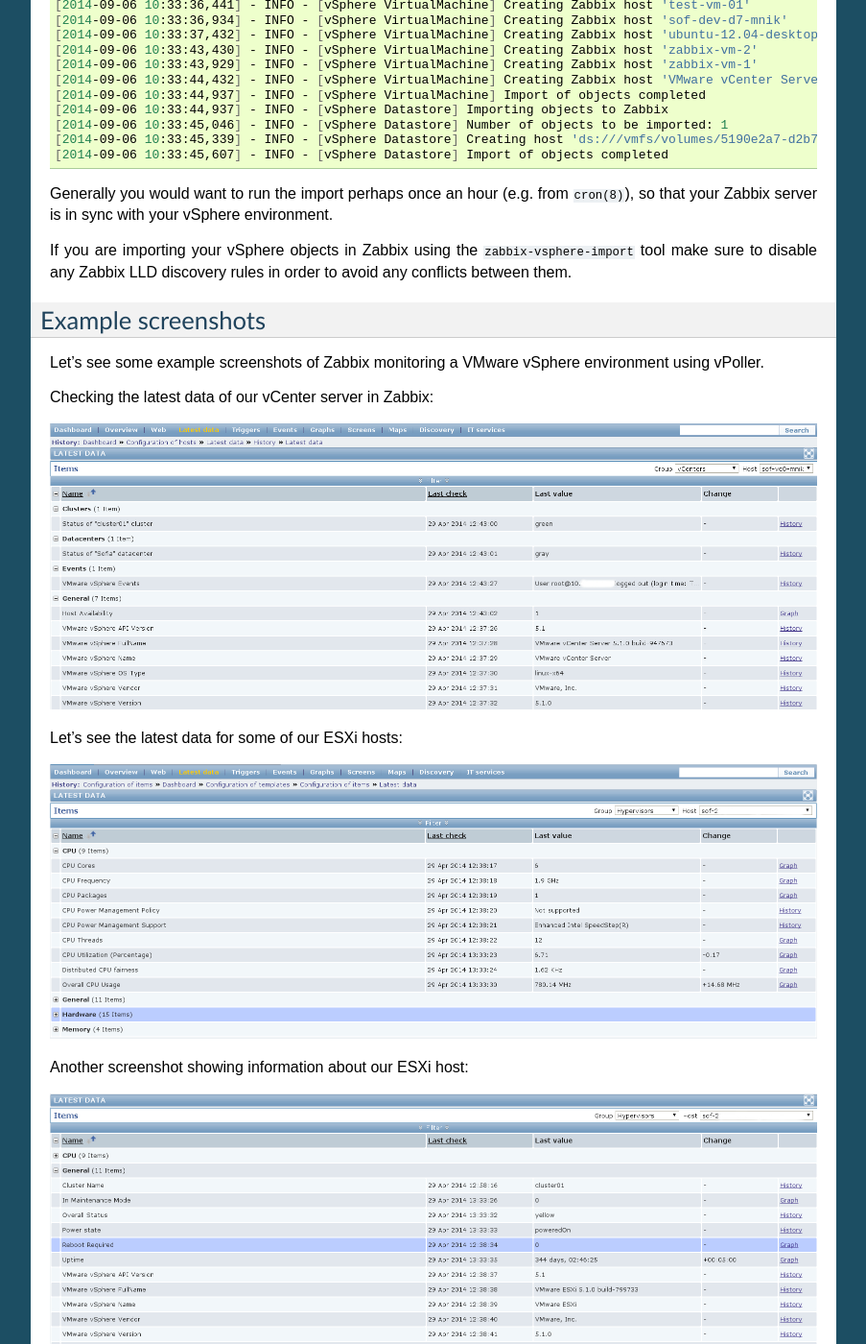
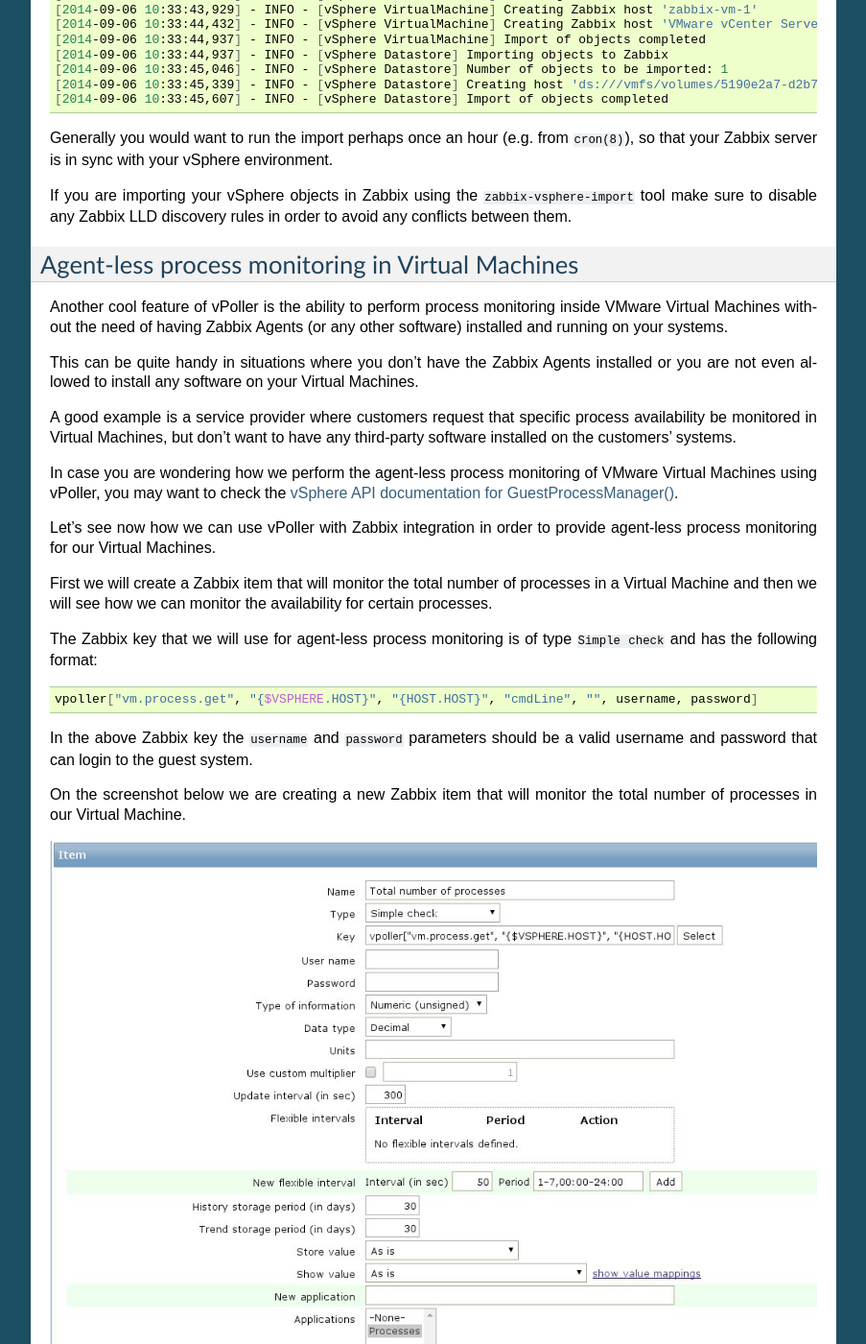
Before and after one commit to dnaeon/py-vpoller, a Sphinx documentation site: the page built from docs/vpoller-zabbix.rst, in a window 1280 px wide and 1400 px high, scrolled down 7670 px. Shown: the whole window at 96% size, without its empty margins (198-1101 px from the left). Built offline with Sphinx 7.4.7, drawn with Linux system fonts in a browser that asks for light colours; some of the changed text lies outside the part shown.

Commit message:
Document how to perform agent-less process monitoring with vPoller and Zabbix

```diff
--- a/docs/vpoller-zabbix.rst
+++ b/docs/vpoller-zabbix.rst
@@ -517,6 +514,119 @@
 Zabbix LLD discovery rules in order to avoid any conflicts between
 them.
 
+Agent-less process monitoring in Virtual Machines
+=================================================
+
+Another cool feature of vPoller is the ability to perform process
+monitoring inside VMware Virtual Machines without the need of having
+Zabbix Agents (or any other software) installed and running on your
+systems.
+
+This can be quite handy in situations where you don't have the
+Zabbix Agents installed or you are not even allowed to install any
+software on your Virtual Machines.
+
+A good example is a service provider where customers request
+that specific process availability be monitored in Virtual Machines,
+but don't want to have any third-party software installed on the
+customers' systems.
+
+In case you are wondering how we perform the agent-less process
+monitoring of VMware Virtual Machines using vPoller, you may want to
+check the `vSphere API documentation for GuestProcessManager()`_.
+
+.. _`vSphere API documentation for GuestProcessManager()`: http://pubs.vmware.com/vsphere-55/index.jsp#com.vmware.wssdk.apiref.doc/vim.vm.guest.ProcessManager.html
+
+Let's see now how we can use vPoller with Zabbix integration in order
+to provide agent-less process monitoring for our Virtual Machines.
+
+First we will create a Zabbix item that will monitor the
+total number of processes in a Virtual Machine and then we will see
+how we can monitor the availability for certain processes.
+
+The Zabbix key that we will use for agent-less process
+monitoring is of type ``Simple check`` and has the following format:
+
+.. code-block:: bash
+
+   vpoller["vm.process.get", "{$VSPHERE.HOST}", "{HOST.HOST}", "cmdLine", "", username, password]
+
+In the above Zabbix key the ``username`` and ``password`` parameters
+should be a valid username and password that can login to the guest
+system.
+
+On the screenshot below we are creating a new Zabbix item that will
+monitor the total number of processes in our Virtual Machine.
+
+.. image:: images/vpoller-zabbix-processes-1.jpg
+
+The key that we've used for monitoring the total number of processes
+in our guest system is this:
+
+.. code-block:: bash
+
+   vpoller["vm.process.get", "{$VSPHERE.HOST}", "{HOST.HOST}", "cmdLine", "", root, p4ssw0rd]
+
+We can also create a trigger for our item which will go into certain
+state whenever the total number of processes exceeds a certain value.
+
+.. image:: images/vpoller-zabbix-processes-2.jpg
+
+Now, let's add a second item which this time will be monitoring the
+number of Apache processes in our Virtual Machine.
+
+.. image:: images/vpoller-zabbix-processes-3.jpg
+
+On the screenshot above we have used the following
+Zabbix key in order to monitor the number of Apache processes in our
+Virtual Machine.
+
+.. code-block:: bash
+
+   vpoller["vm.process.get", "{$VSPHERE.HOST}", "{HOST.HOST}", "cmdLine", "/usr/sbin/apache2", root, p4ssw0rd]
+
+Should we want to be notified in case our process is not running we can
+create a trigger for our item and set the severity level of the issue.
+
+.. image:: images/vpoller-zabbix-processes-4.jpg
+
+.. note::
+
+   It is recommended that you use a system account with restricted
+   set of privileges when you perform agent-less process monitoring
+   with vPoller and Zabbix.
+
+   You may also want to consider creating a global Zabbix macro
+   for the system account username and password and use it in your
+   Zabbix keys, without having the need to include the username and
+   password in every single process-monitoring item that you
+   want to have.
+
+   Global macros in Zabbix can be created by navigating to
+   ``Administration -> General -> Macros`` in your Zabbix Dashboard.
+
+As a final example on agent-less process monitoring with vPoller and
+Zabbix we will see how to query the number of process from the
+command-line using the ``zabbix_get(8)`` tool.
+
+Here's how to query the total number of processes in a Virtual
+Machine from the command-line:
+
+.. code-block:: bash
+
+   $ zabbix_get -s 127.0.0.1 \
+                -p 10050 \
+		-k 'vpoller[vm.process.get, vc01.example.org, vm01.example.org, cmdLine, "", root, p4ssw0rd]'
+
+And this is how to query the number of certain processes in a Virtual
+Machine using ``zabbix_get(8)``:
+
+.. code-block:: bash
+
+   $ zabbix_get -s 127.0.0.1 \
+                -p 10050 \
+		-k 'vpoller[vm.process.get, vc01.example.org, vm01.example.org, cmdLine, "/usr/sbin/apache2", root, p4ssw0rd]'
+
 Example screenshots
 ===================
 
```
Also changed, not shown: other parts of docs/vpoller-zabbix.rst (+0 -3 lines), docs/images/vpoller-zabbix-processes-1.jpg (added), docs/images/vpoller-zabbix-processes-2.jpg (added), docs/images/vpoller-zabbix-processes-3.jpg (added), docs/images/vpoller-zabbix-processes-4.jpg (added).
